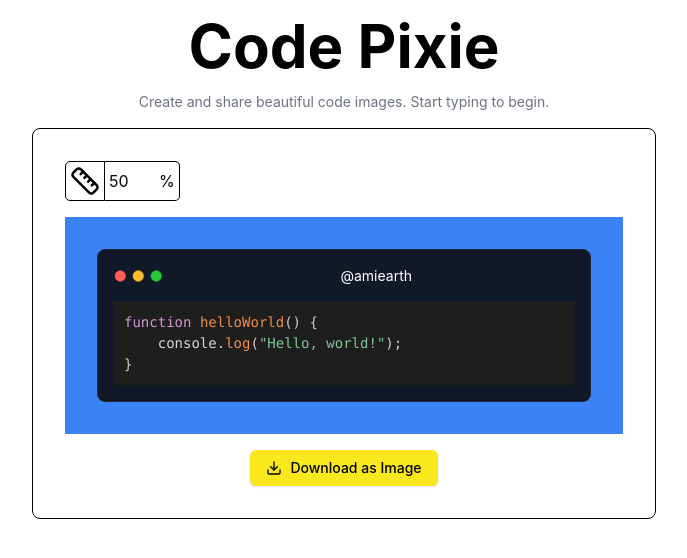
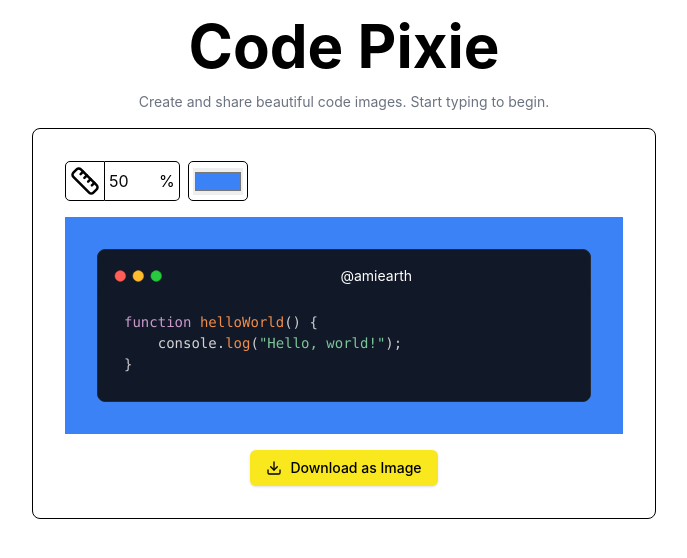
Before and after one commit to earth774/pixies, a Next.js app: page / in a window 1280 px wide. Shown: the top 558 px of the page, without its empty margins (296-983 px from the left). Built offline with nearby package versions, Linux system fonts and the light colour scheme.

Commit message:
update color

```diff
--- a/src/app/page.tsx
+++ b/src/app/page.tsx
@@ -2,21 +2,32 @@
 
 import { Button } from "@/components/ui/button";
 import domtoimage from "dom-to-image";
-import useWidthStore from "@/store/useCounterStore";
 import { useEffect, useState } from "react";
 import dynamic from "next/dynamic";
+import { useColorStore, useWidthStore } from "@/store/useCounterStore";
 
 const CodeEditor = dynamic(() => import("@/components/CodeEditor"), { ssr: false });
 const FormEditor = dynamic(() => import("@/components/FormEditor"), { ssr: false });
 
 export default function Home() {
   const { width } = useWidthStore();
+  const { color } = useColorStore();
   const [containerWidth, setContainerWidth] = useState<number | string>();
   const handleDownload = () => {
     const codeBlock = document.querySelector(".editor-container");
     if (codeBlock) {
+      const scale = 2; // Increase the scale for better quality
+      const style = {
+        transform: `scale(${scale})`,
+        transformOrigin: 'top left',
+        width: codeBlock.scrollWidth + "px",
+        height: codeBlock.scrollHeight + "px"
+      };
+
+      const width = codeBlock.scrollWidth * scale;
+      const height = codeBlock.scrollHeight * scale;
       domtoimage
-        .toPng(codeBlock)
+        .toPng(codeBlock, { width, height, style })
         .then((dataUrl) => {
           const link = document.createElement("a");
           link.href = dataUrl;
--- a/src/components/CodeEditor.tsx
+++ b/src/components/CodeEditor.tsx
@@ -6,19 +6,22 @@ import { highlight, languages } from "prismjs";
 import "prismjs/components/prism-clike";
 import "prismjs/components/prism-javascript";
 import "prismjs/themes/prism-tomorrow.css";
+import { useColorStore } from "@/store/useCounterStore";
 
 export default function CodeEditor() {
+  const { color } = useColorStore();
   const [appName, setAppName] = useState(`@amiearth`);
   const [code, setCode] = useState(`function helloWorld() {
     console.log("Hello, world!");
 }`);
 
+  console.log(color);
   // Calculate the number of lines
   // const lineCount = code.split("\n").length;
 
   return (
     <>
-      <div className="editor-container flex flex-col items-center bg-blue-500  w-full p-8">
+      <div className={`editor-container flex flex-col items-center w-full p-8`} style={{ backgroundColor: color }}>
         <section className={` flex flex-col bg-gray-900 border border-gray-800 rounded-lg w-full`}>
           <header>
             <div className="flex items-center pt-4 ps-4">
@@ -55,7 +58,7 @@ export default function CodeEditor() {
                 highlight={(code: string) => highlight(code, languages.js, "javascript")}
                 padding={10}
                 style={{
-                  backgroundColor: "#1e1e1e",
+                  // backgroundColor: "#1e1e1e",
                   color: "#d4d4d4",
                   fontSize: "14px",
                   fontFamily: '"Fira Code", "Menlo", "Monaco", "Consolas", monospace',
--- a/src/components/FormEditor.tsx
+++ b/src/components/FormEditor.tsx
@@ -1,12 +1,14 @@
-import useWidthStore from "@/store/useCounterStore";
+import { useColorStore, useWidthStore } from "@/store/useCounterStore";
 import { Ruler } from "lucide-react";
 import { useState } from "react";
 
 
 export default function FormEditor() {
     const { width, setWidth } = useWidthStore();
+    const { color, setColor } = useColorStore();
     const [inputWidth, setInputWidth] = useState(width);
-    return <div className="mb-4">
+    const [inputColor, setInputColor] = useState(color);
+    return <div className="mb-4 flex flex-row gap-2 items-center">
         <div className="flex flex-row items-center hidden sm:flex">
             <Ruler className="w-[40px] h-[40px] text-black border border-black rounded-l-[5px] p-1" />
             <div className="flex flex-row items-center h-[40px] border border-black border-l-0 rounded-r-[5px] p-1">
@@ -25,5 +27,13 @@ export default function FormEditor() {
                 <span className="text-black">%</span>
             </div>
         </div>
+        <div className="flex flex-row items-center hidden sm:flex">
+            <div className="flex flex-row items-center h-[40px] border border-black rounded-[5px] p-1">
+                <input className="w-[50px] focus:outline-none" value={inputColor} type="color" min="30" max="100" onChange={(e) => {
+                    setInputColor(e.target.value);
+                    setColor(e.target.value);
+                }} />
+            </div>
+        </div>
     </div>;
 }
--- a/src/store/useCounterStore.ts
+++ b/src/store/useCounterStore.ts
@@ -6,10 +6,20 @@ interface WidthState {
     setWidth: (width: number) => void;
 }
 
+interface ColorState {
+    color: string;
+    setColor: (color: string) => void;
+}
+
 // Create the store
 const useWidthStore = create<WidthState>((set) => ({
     width: 50,
     setWidth: (width: number) => set({ width }),
 }));
 
-export default useWidthStore;
+const useColorStore = create<ColorState>((set) => ({
+    color: "#3b82f6",
+    setColor: (color: string) => set({ color }),
+}));
+
+export { useWidthStore, useColorStore };
```
